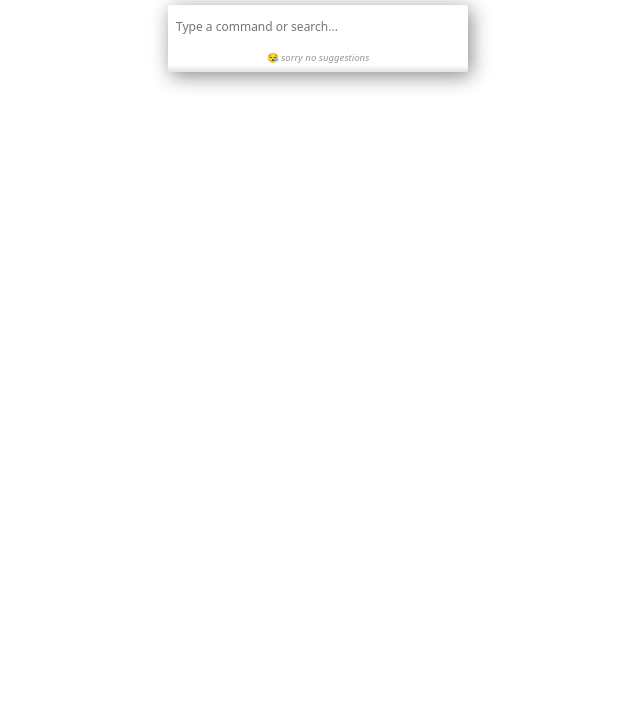
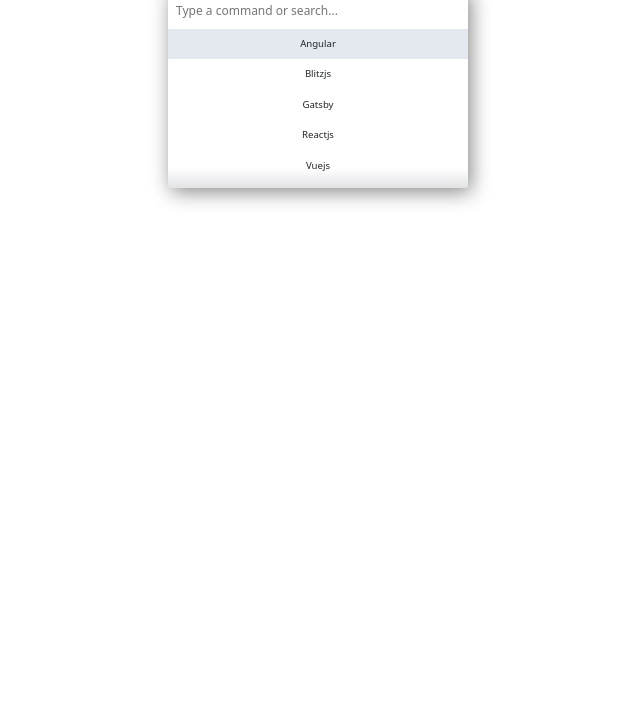
Before and after one commit to navohu/magical-search, a Preact app: page / in a window 1280 px wide. Shown: the part 91-816 px from the top of the page, without its empty margins (322-962 px from the left). Built offline with nearby package versions, Linux system fonts and the light colour scheme.

Commit message:
show the standard list of results if nothing is in the input

```diff
--- a/Autocomplete.js
+++ b/Autocomplete.js
@@ -55,6 +55,26 @@
   };
 
   const SuggestionsListComponent = () => {
+    if (!input.length) {
+      return (
+        <ul class="suggestions">
+          {suggestions.map((suggestion, index) => {
+            let className;
+
+            // Flag the active suggestion with a class
+            if (index === activeSuggestionIndex) {
+              className = 'suggestion-active';
+            }
+
+            return (
+              <li className={className} key={suggestion} onClick={onClick}>
+                {suggestion}
+              </li>
+            );
+          })}
+        </ul>
+      );
+    }
     return filteredSuggestions.length ? (
       <ul class="suggestions">
         {filteredSuggestions.map((suggestion, index) => {
--- a/style.css
+++ b/style.css
@@ -27,7 +27,6 @@
   flex-direction: column;
   align-items: center;
   text-align: center;
-  margin-top: 1rem;
 }
 
 .wrapper h2 {
@@ -42,6 +41,7 @@
   width: 300px;
   height: 40px;
   border-radius: 5px;
+  font-size: 0.75rem;
 }
 
 ::-webkit-input-placeholder {
@@ -66,11 +66,10 @@
   max-height: 143px;
   overflow-y: auto;
   padding: 0;
-  display: unset;
 }
 
 .suggestions::-webkit-scrollbar {
-  width: 0.2rem;
+  width: 0rem;
   height: 0rem;
   border-radius: 20px;
 }
```
